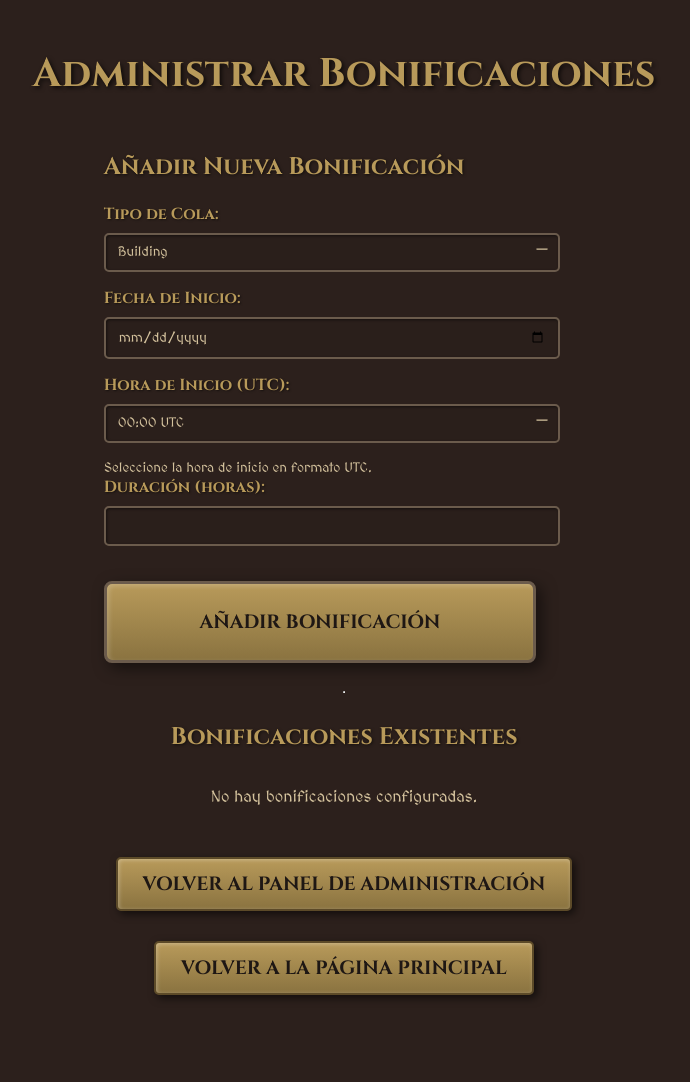
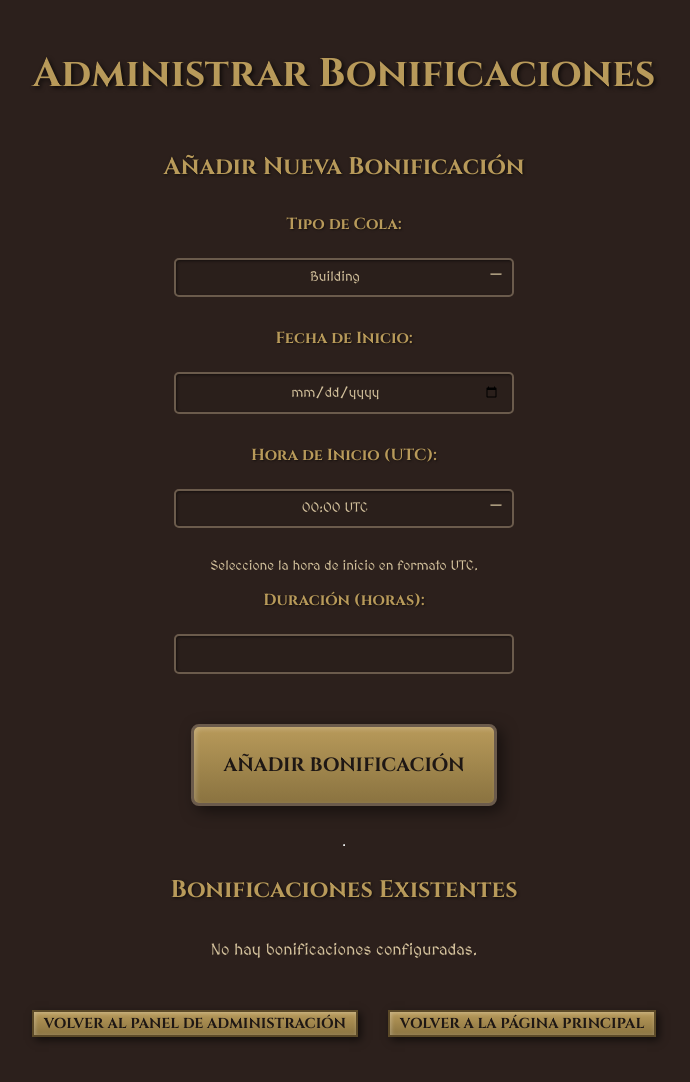
Before and after one commit to MEPPERDONAS/185_reservas, a Flask app: page /admin/bonuses in a window 1280 px wide. Shown: the whole page, without its empty margins (296-986 px from the left). Before the commit the page ends 998 px from the top, so only its background shows below. Run offline with Flask 3, Linux system fonts and the light colour scheme; data that the repository does not hold is empty.

Commit message:
actualizcion del layout 3

```diff
--- a/app.py
+++ b/app.py
@@ -314,7 +314,7 @@ def book_slot():
                 flash(f'Slot de {time_slot} en {queue_type} para el {date_str} reservado por {booked_by}.', 'success')
 
                 message = (
-                    f"📢 **¡Nueva Reserva!** >> {booked_by} << ha reservado un slot de **{queue_type.capitalize()}** "
+                    f"📢 **¡Nueva Reserva!**  {booked_by}  ha reservado un slot de **{queue_type.capitalize()}** "
                     f"el **{date_str} a las {time_slot} UTC**."
                 )
                 send_discord_notification(message)
--- a/static/style.css
+++ b/static/style.css
@@ -83,6 +83,7 @@ h1 {
 
 h2, h3 {
     font-family: 'Cinzel', serif;
+    text-align: center;
     color: var(--aoe-accent-gold);
     text-shadow: 1px 1px 3px rgba(0, 0, 0, 0.6);
 }
@@ -95,7 +96,13 @@ h2, h3 {
     padding: 0 15px; /* Pequeño padding a los lados para móviles */
     box-sizing: border-box;
 }
-
+/* Centrar botones de submit dentro de formularios */
+form button[type="submit"] {
+    display: block; /* Hace que el botón ocupe su propia línea */
+    margin: 20px auto; /* Centra el botón horizontalmente y le da margen vertical */
+    max-width: 300px; /* Opcional: limita el ancho del botón si quieres que no sea demasiado ancho en pantallas grandes */
+    width: 100%; /* Asegura que tome el 100% del ancho disponible de su max-width */
+}
 .first-in-queue-container,
 .login-container,
 form button:not(.delete-btn):not(.toggle-btn):not(.edit-btn), /* Otros botones dentro de form */
@@ -339,7 +346,30 @@ tbody tr:nth-child(even) {
     font-size: 1.2em;
     text-shadow: 0 0 8px rgba(255, 215, 0, 0.8), 0 0 2px rgba(0, 0, 0, 0.5);
 }
+.bonus-form form {
+    display: flex; /* Convierte el formulario en un contenedor flex */
+    flex-direction: column; /* Apila los elementos hijos verticalmente */
+    align-items: center; /* Centra los elementos hijos horizontalmente en el contenedor flex */
+    gap: 15px; /* Añade un espacio entre cada elemento del formulario (labels, inputs, etc.) */
+    padding: 10px; /* Un poco de padding interno si lo deseas */
+}
 
+/* Asegurar que labels e inputs/selects tengan un ancho consistente y se centren */
+.bonus-form form label,
+.bonus-form form input:not([type="submit"]):not([type="checkbox"]), /* Aplica a inputs que no sean submit o checkbox */
+.bonus-form form select {
+    width: 100%; /* Hacen que ocupen todo el ancho disponible del contenedor flex */
+    max-width: 400px; /* Limita su ancho máximo para que no se extiendan demasiado en pantallas grandes */
+    box-sizing: border-box; /* Importante para que el padding y el borde no aumenten el ancho total */
+    text-align: center; /* Centra el texto dentro del input/select si lo deseas */
+}
+
+/* Centrar el texto pequeño de ayuda */
+.bonus-form form small {
+    text-align: center;
+    width: 100%; /* Asegura que ocupe todo el ancho para aplicar text-align */
+    display: block; /* Asegura que sea un bloque para que text-align funcione correctamente */
+}
 /* --- 8. Estilos para Formularios (Comunes) --- */
 label {
     display: block;
@@ -363,6 +393,7 @@ select {
     color: var(--aoe-text-light);
     border-radius: 5px;
     font-family: 'MedievalSharp', cursive, 'Inter', sans-serif;
+    text-align: center;
     box-sizing: border-box;
     box-shadow: inset 1px 1px 3px rgba(0, 0, 0, 0.5);
 }
@@ -457,9 +488,9 @@ input[type="submit"]:active {
     background: linear-gradient(to bottom, var(--aoe-accent-gold), #8A7340);
     color: var(--aoe-text-dark);
     border: 2px solid #5C4A28;
-    border-radius: 5px;
-    padding: 12px 25px;
-    font-size: 1.2em;
+    /*border-radius: 5px;*/
+    padding: 2px 10px;
+    font-size: 0.9em;
     cursor: pointer;
     text-transform: uppercase;
     box-shadow: 3px 3px 8px rgba(0, 0, 0, 0.6), inset 1px 1px 4px rgba(255, 255, 255, 0.3);
--- a/templates/manage_bonuses.html
+++ b/templates/manage_bonuses.html
@@ -20,7 +20,7 @@
       {% endif %}
     {% endwith %}
 
-    <div class="bonus-form">
+    <div class="bonus-form"> {# <-- Mantén este div si tiene estilos de formulario general, pero sin 'table-responsive' #}
         <h2>Añadir Nueva Bonificación</h2>
         <form action="{{ url_for('manage_bonuses') }}" method="POST">
             <label for="queue_type">Tipo de Cola:</label>
@@ -52,6 +52,7 @@
 
     <h2>Bonificaciones Existentes</h2>
     {% if bonuses %}
+        <div class="table-responsive"> {# <--- CORRECTO: ESTE DIV ENVUELVE SOLO LA TABLA #}
             <table class="bonus-table">
                 <thead>
                     <tr>
@@ -95,6 +96,7 @@
                 {% endfor %}
                 </tbody>
             </table>
+        </div> {# <--- CIERRE CORRECTO DEL DIV #}
     {% else %}
         <p>No hay bonificaciones configuradas.</p>
     {% endif %}
```
Lines whose indentation alone changed are shown as unchanged.
